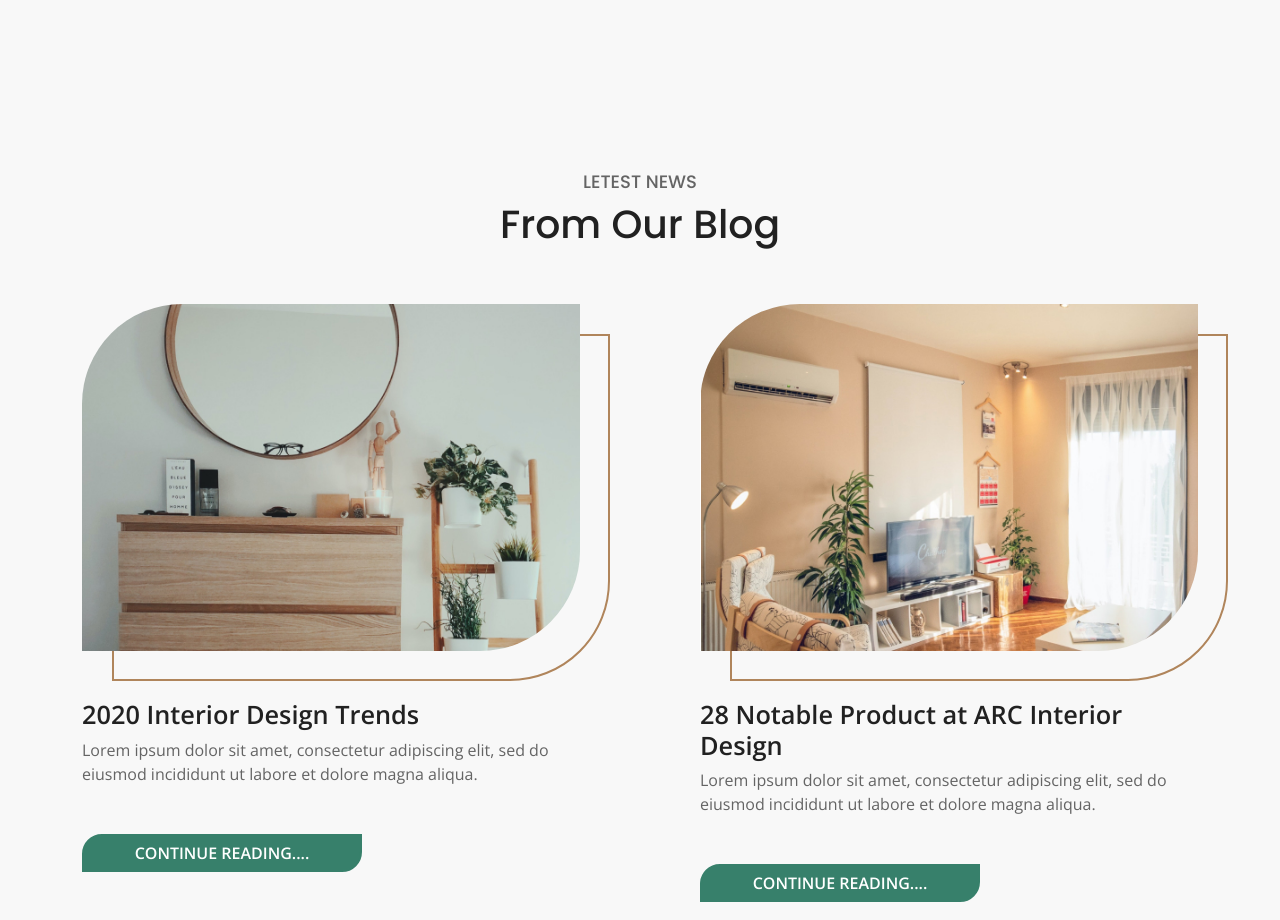
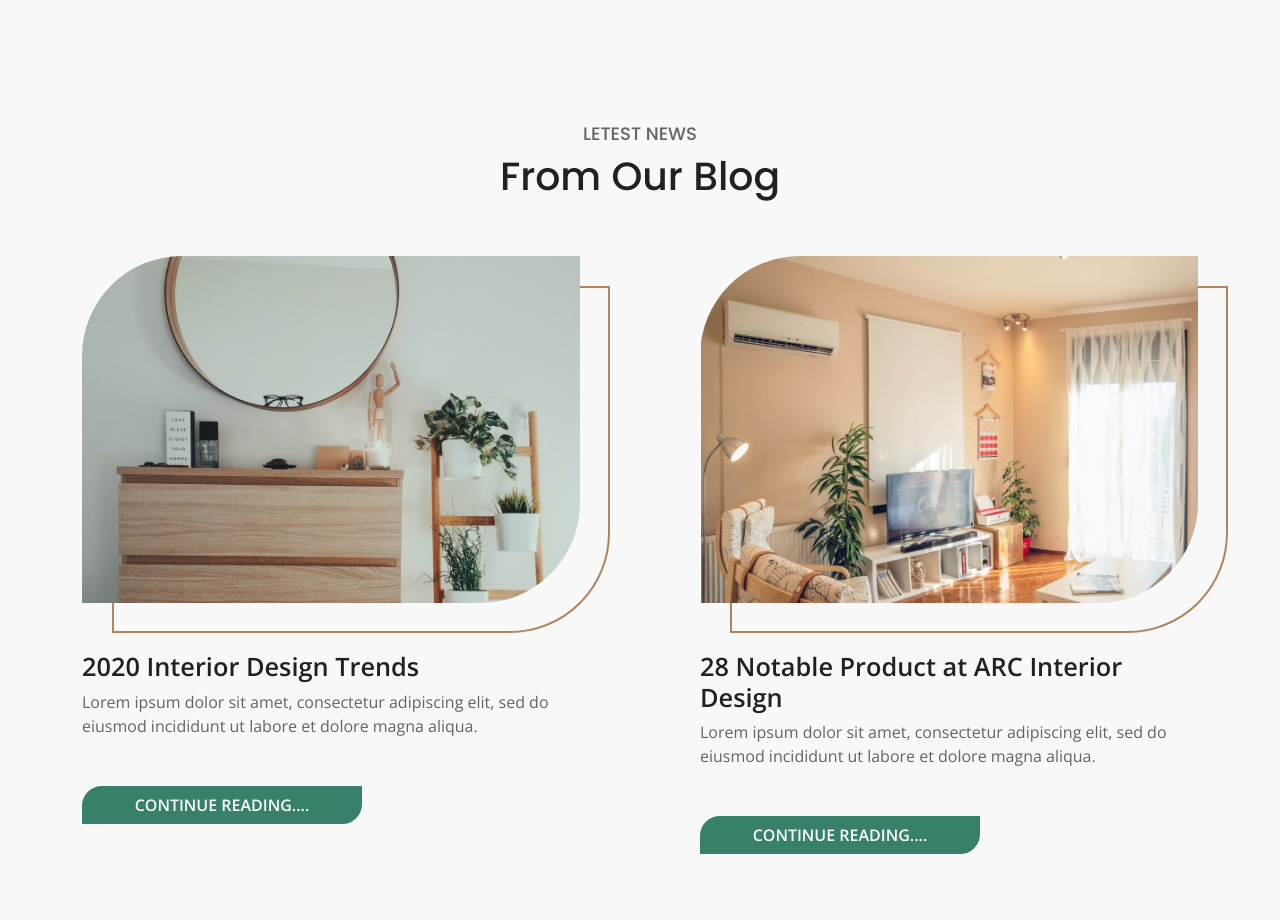
Before and after one commit to ArtemVorui/decbase, a React (Create React App) app: page / in a window 1280 px wide. Shown: the part 4200-5120 px from the top of the page. Built offline with nearby package versions, Linux system fonts and the light colour scheme.

Commit message:
refactor remove className

```diff
--- a/src/components/Blog/Blog.jsx
+++ b/src/components/Blog/Blog.jsx
@@ -7,7 +7,7 @@ const Blog = () => {
     return (
         <div id='blog' className={s.container}>
             <Container className={s.blog}>
-                <Row className='pt-5'>
+                <Row>
                     <Col className='text-center mb-xxl-5 mb-xl-5 mb-lg-5 mb-3'>
                         <h3 className={s.blog__subtitle}>LETEST NEWS</h3>
                         <h2 className={s.blog__title}>From Our Blog</h2>
```
